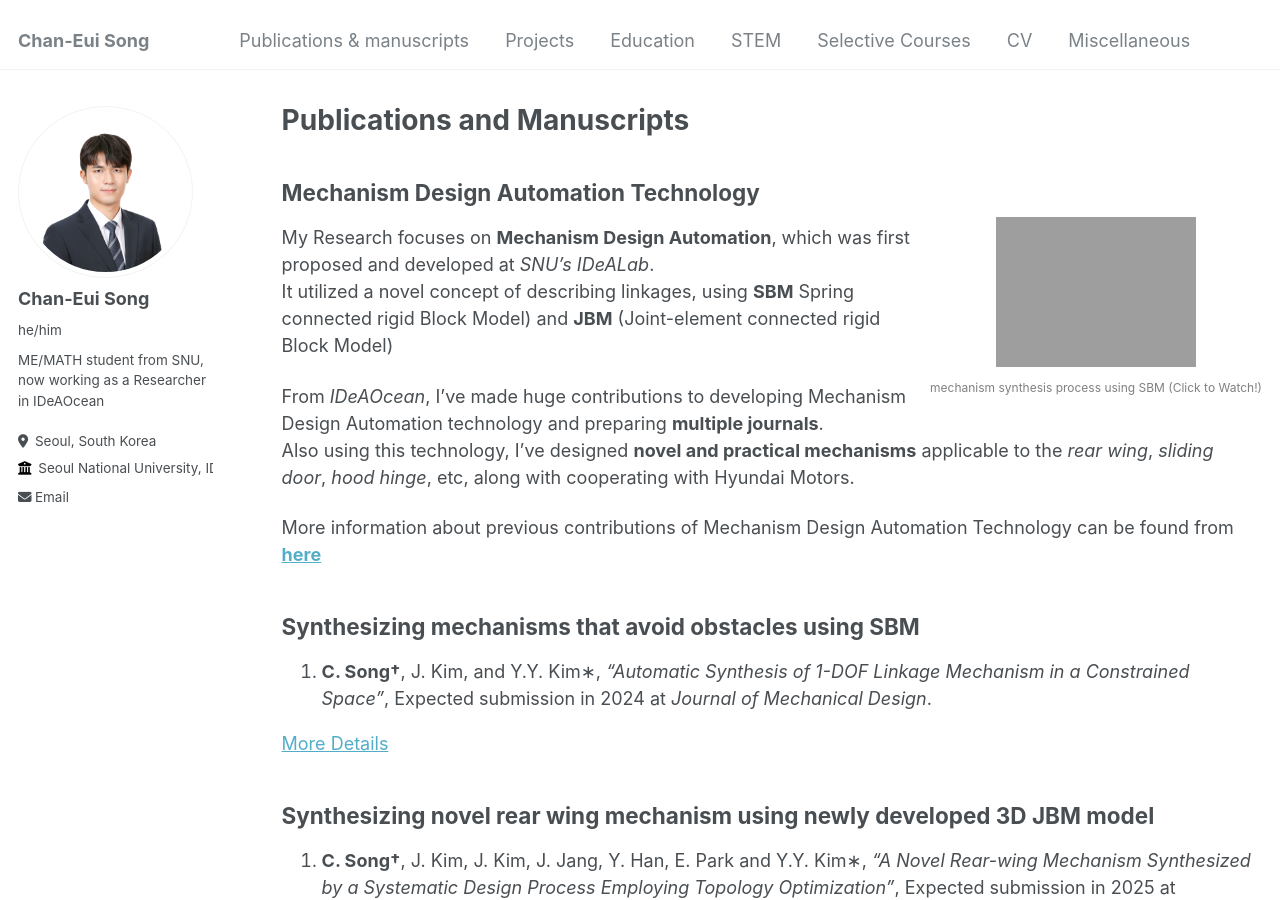
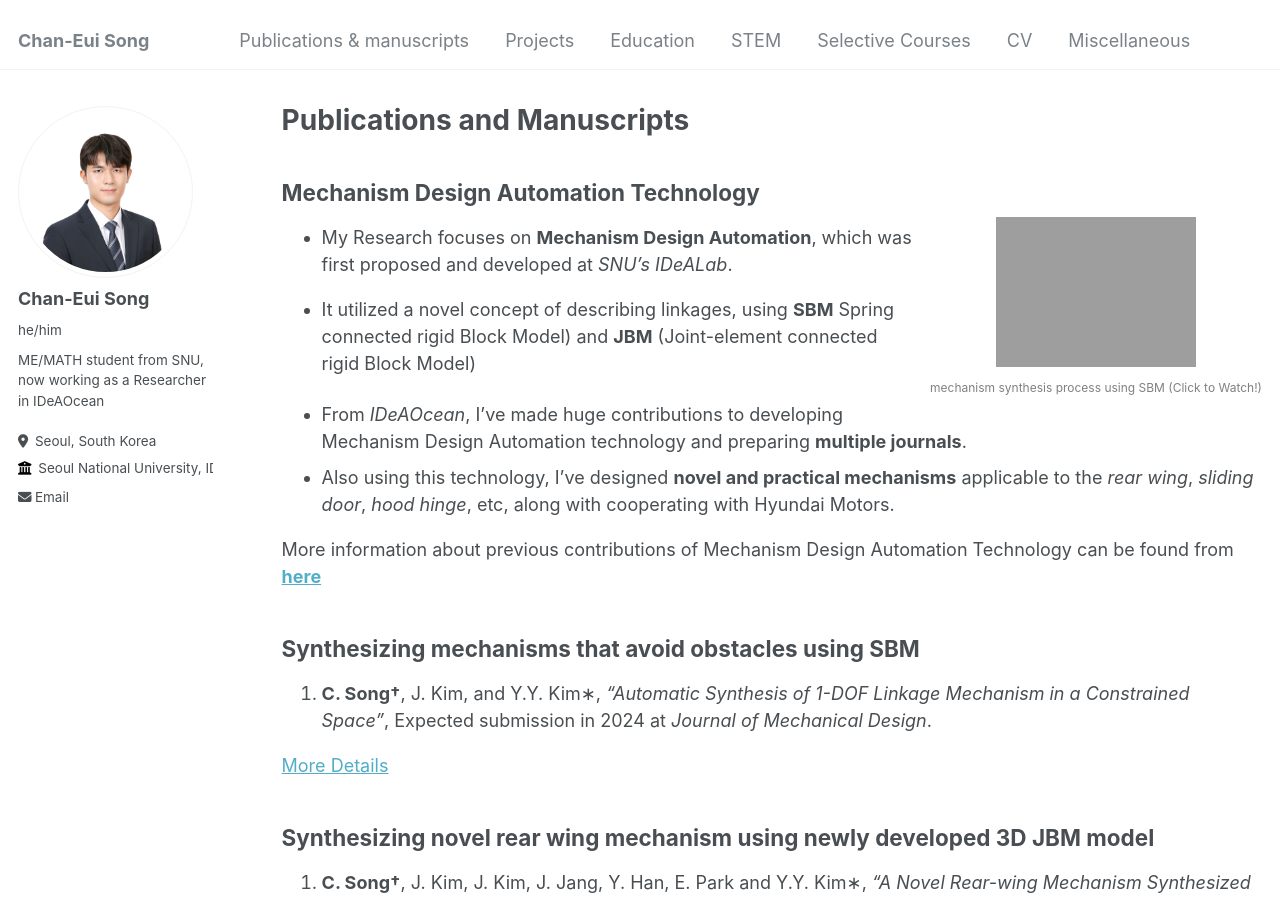
Before and after one commit to cksdml1014/chanisong, a Jekyll site: the page built from _pages/publications.md, in a window 1280 px wide and 900 px high. Built offline with Jekyll 4.4.1, drawn with Linux system fonts in a browser that asks for light colours; grey boxes are pictures that could not be loaded.

```diff
--- a/_pages/publications.md
+++ b/_pages/publications.md
@@ -14,11 +14,11 @@ author_profile: true
   <p style="font-size: 12px; color: gray;">mechanism synthesis process using SBM (Click to Watch!)</p>
 </div>
 
-My Research focuses on **Mechanism Design Automation**, which was first proposed and developed at *SNU's IDeALab*.
-It utilized a novel concept of describing linkages, using **SBM** Spring connected rigid Block Model) and **JBM** (Joint-element connected rigid Block Model)
+- My Research focuses on **Mechanism Design Automation**, which was first proposed and developed at *SNU's IDeALab*.
+- It utilized a novel concept of describing linkages, using **SBM** Spring connected rigid Block Model) and **JBM** (Joint-element connected rigid Block Model)
 
-From *IDeAOcean*, I've made huge contributions to developing Mechanism Design Automation technology and preparing **multiple journals**.
-Also using this technology, I've designed **novel and practical mechanisms** applicable to the *rear wing*, *sliding door*, *hood hinge*, etc, along with cooperating with Hyundai Motors.
+- From *IDeAOcean*, I've made huge contributions to developing Mechanism Design Automation technology and preparing **multiple journals**.
+- Also using this technology, I've designed **novel and practical mechanisms** applicable to the *rear wing*, *sliding door*, *hood hinge*, etc, along with cooperating with Hyundai Motors.
 
 More information about previous contributions of Mechanism Design Automation Technology can be found from **[here](https://ideaocean.ai/technology/)**
 
```
